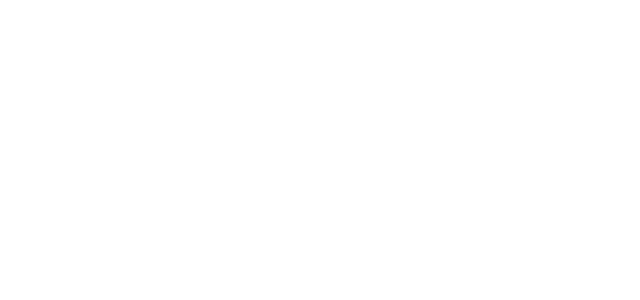
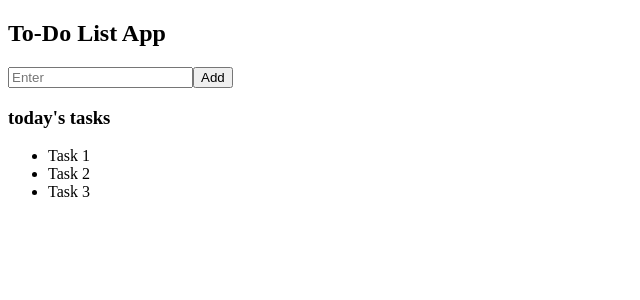
Before and after one commit to devchsykas/Dive-Africa, a React (Vite) app in the folder todo-react-app/: page / in a window 1280 px wide. Shown: the top 300 px of the page, without its empty margins (0-640 px from the left). Built offline with nearby package versions, Linux system fonts and the light colour scheme.

Commit message:
`Added basic UI components for To-Do List App`

```diff
--- a/todo-react-app/src/App.jsx
+++ b/todo-react-app/src/App.jsx
@@ -1,7 +1,26 @@
+import { Fragment } from "react";
 import "./App.css";
 
 function App() {
-  return;
+  return (
+    <Fragment>
+      <section className="todo-container">
+        <h1>To-Do List App</h1>
+        <div className="todo-input">
+          <input type="text" placeholder="Enter"></input>
+          <button>Add</button>
+        </div>
+        <div className="todo-list-container">
+          <h3 className="todo-list-title">today's tasks</h3>
+          <ul className="todo-list">
+            <li className="todo-list-item">Task 1</li>
+            <li className="todo-list-item">Task 2</li>
+            <li className="todo-list-item">Task 3</li>
+          </ul>
+        </div>
+      </section>
+    </Fragment>
+  );
 }
 
 export default App;
```
